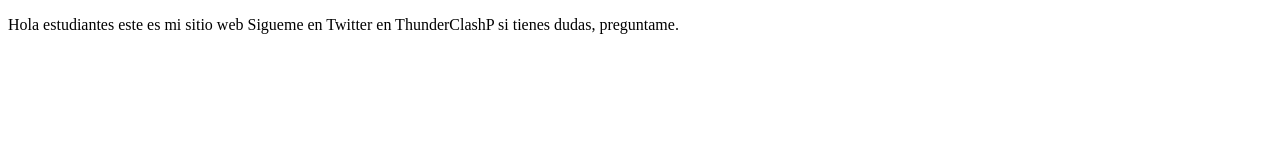
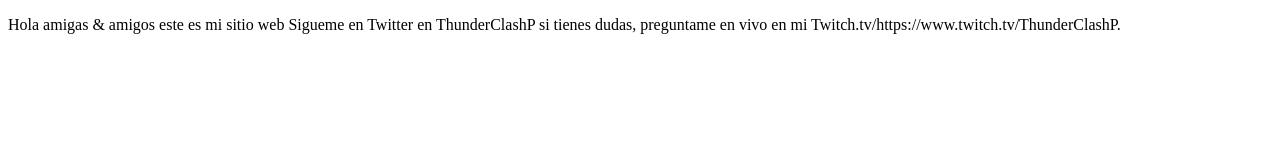
Before and after one commit to ThunderBruce/proyectoDemoCursoPrework, a plain HTML site: page index.html in a window 1280 px wide. Drawn offline with Linux system fonts and the light colour scheme.

Commit message:
cambios agregamos sitio de twitch

```diff
--- a/index.html
+++ b/index.html
@@ -8,8 +8,8 @@
 </head>
 <body>
     <p>
-        Hola estudiantes este es mi sitio web
-        Sigueme en Twitter en ThunderClashP si tienes dudas, preguntame.
+        Hola amigas & amigos este es mi sitio web
+        Sigueme en Twitter en ThunderClashP si tienes dudas, preguntame en vivo en mi Twitch.tv/https://www.twitch.tv/ThunderClashP.
     </p>
 </body>
 </html>
```
